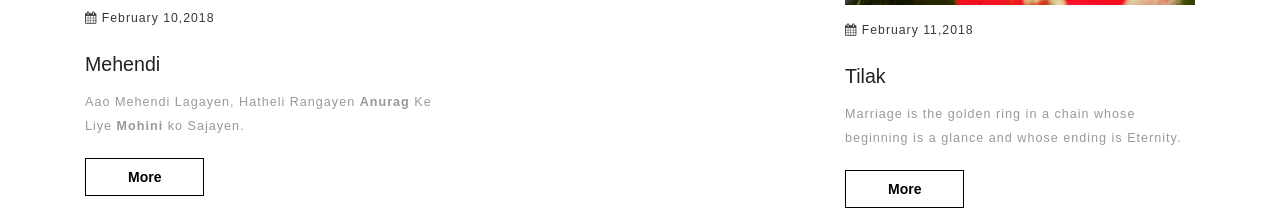
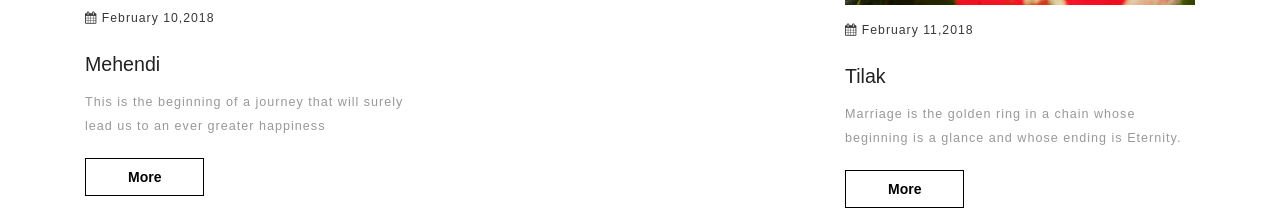
Before and after one commit to mohinigour/mohinigour.github.io, a plain HTML site: page index.html in a window 1280 px wide. Shown: the part 2184-2394 px from the top of the page. Drawn offline with Linux system fonts and the light colour scheme; a web font is replaced by a local one.

Commit message:
changes in mehendi quotes

```diff
--- a/index.html
+++ b/index.html
@@ -282,7 +282,7 @@
 						</div>
 						<div class="w3-agile-news-info">
 							<a href="#" data-toggle="modal" data-target="#myModal1">Mehendi</a>
-							<p>Aao Mehendi Lagayen, Hatheli Rangayen <b>Anurag</b> Ke Liye <b>Mohini</b> ko Sajayen.</p>
+							<p>This is the beginning of a journey that will surely lead us to an ever greater happiness</p>
 						</div>
 						<div class="w3l-button">
 							<a href="#" data-toggle="modal" data-target="#myModal1">More</a>
@@ -396,7 +396,7 @@ honesty and compassion.</p>
 					<button type="button" class="close" data-dismiss="modal">&times;</button>
 					<h4>Mehendi</h4>
 					<img src="images/mehndi.jpg" alt="blog-image" />
-					<span>Aao Mehendi Lagayen, Hatheli Rangayen <b>Anurag</b> Ke Liye <b>Mohini</b> ko Sajayen.</span>
+					<span>This is the beginning of a journey that will surely lead us to an ever greater happiness</span>
 				</div>
 			</div>
 		</div>
```
